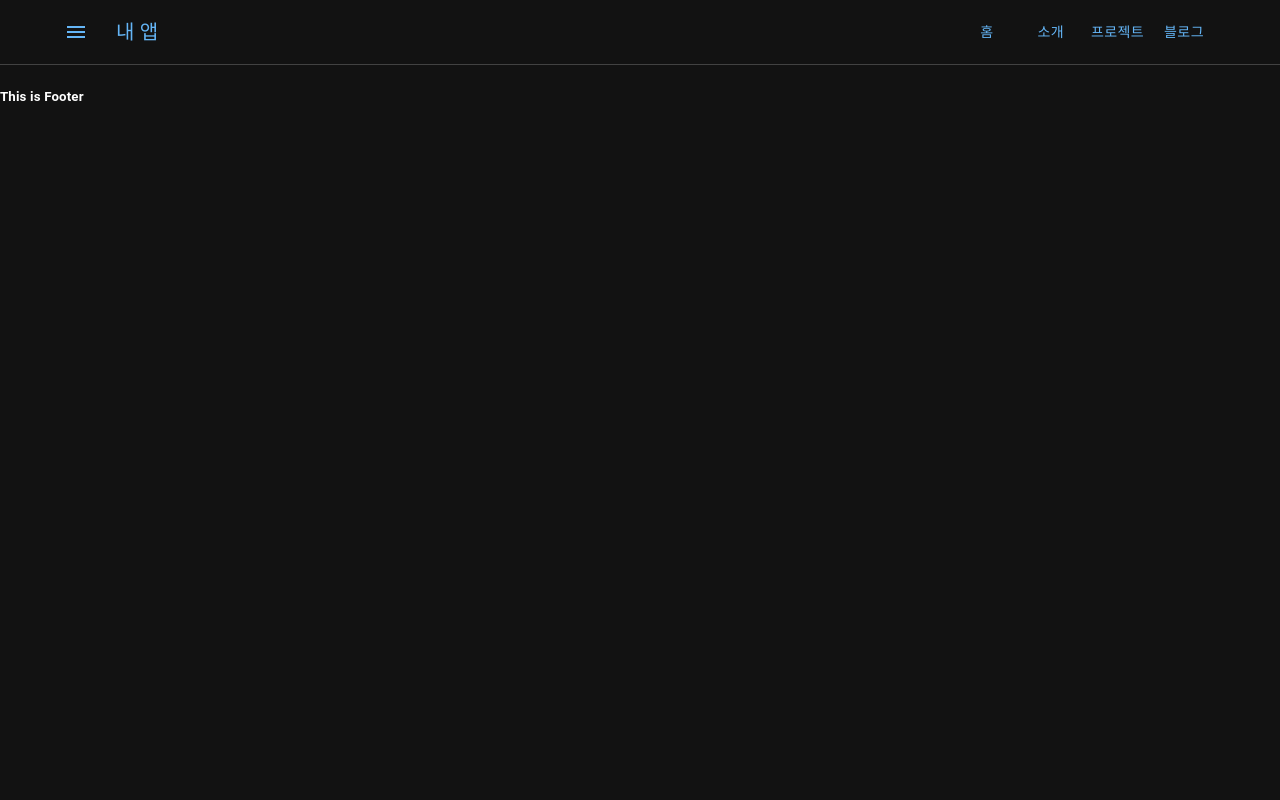
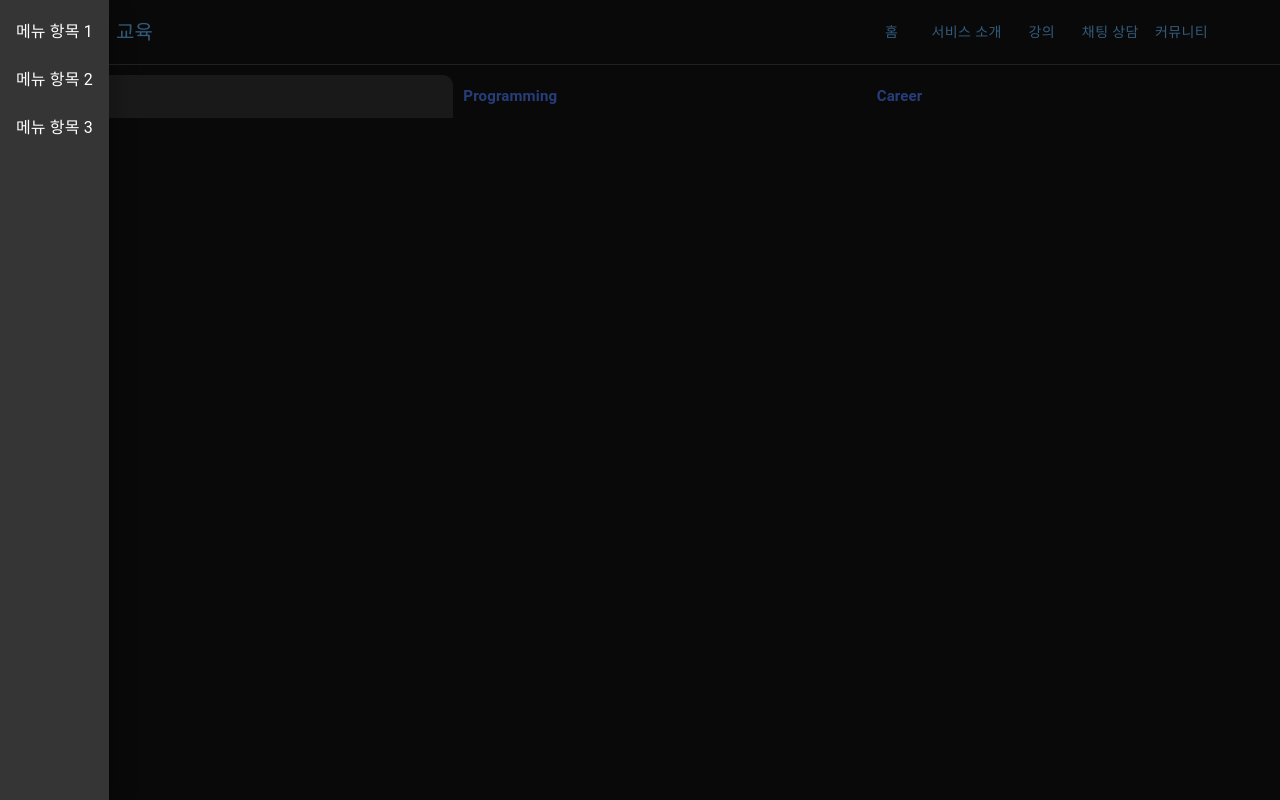
Before and after one commit to elky84/apps, a React (Create React App) app: page /lectures in a window 1280 px wide. Both pictures are taken after a click on the button "open drawer". Built offline with nearby package versions, Linux system fonts and the light colour scheme.

Commit message:
Edu 이식 최신화

```diff
--- a/package.json
+++ b/package.json
@@ -2,7 +2,6 @@
   "name": "projects",
   "version": "0.1.0",
   "private": true,
-  "homepage":"https://elky84.github.io/projects",
   "dependencies": {
     "@emotion/react": "^11.11.4",
     "@emotion/styled": "^11.11.5",
@@ -28,9 +27,7 @@
     "start": "react-scripts start",
     "build": "react-scripts build",
     "test": "react-scripts test",
-    "eject": "react-scripts eject",
-    "deploy": "gh-pages -d build",
-    "predeploy": "npm run build"
+    "eject": "react-scripts eject"
   },
   "eslintConfig": {
     "extends": [
--- /dev/null
+++ b/src/components/Layout/Drawer/Drawer.tsx
@@ -0,0 +1,40 @@
+import React from 'react';
+import { Drawer, List, ListItemButton, ListItemText, ThemeProvider } from '@mui/material';
+import { createTheme } from '@mui/material/styles';
+
+interface MenuDrawerProps {
+  open: boolean;
+  onClose: () => void;
+}
+
+const theme = createTheme({
+  palette: {
+    mode: 'dark',
+  },
+});
+
+const MenuDrawer: React.FC<MenuDrawerProps> = ({ open, onClose }) => {
+  return (
+    <ThemeProvider theme={theme}>
+      <Drawer
+        anchor="left"
+        open={open}
+        onClose={onClose}
+      >
+        <List>
+          <ListItemButton onClick={onClose}>
+            <ListItemText primary="메뉴 항목 1" />
+          </ListItemButton>
+          <ListItemButton onClick={onClose}>
+            <ListItemText primary="메뉴 항목 2" />
+          </ListItemButton>
+          <ListItemButton onClick={onClose}>
+            <ListItemText primary="메뉴 항목 3" />
+          </ListItemButton>
+        </List>
+      </Drawer>
+    </ThemeProvider>
+  );
+}
+
+export default MenuDrawer;
--- a/src/components/Layout/Header/Header.tsx
+++ b/src/components/Layout/Header/Header.tsx
@@ -1,10 +1,17 @@
 
 import { Link as RouterLink } from 'react-router-dom';
 
-import { AppBar, Toolbar, Typography, Button, Container, Box, IconButton } from "@mui/material";
+import { AppBar, Toolbar, Typography, Button, Container, Box, IconButton, Modal } from "@mui/material";
 import MenuIcon from "@mui/icons-material/Menu";
+import { useState } from 'react';
+import MenuDrawer from '../Drawer/Drawer';
 
 const Header = () => {
+  const [drawerOpen, setDrawerOpen] = useState(false);
+
+  const toggleDrawer = () => {
+    setDrawerOpen(!drawerOpen);
+  };
 
   return (
     <>
@@ -12,23 +19,25 @@ const Header = () => {
         <Container maxWidth="lg">
           <Toolbar disableGutters>
             <Box sx={{ flexGrow: 1, display: "flex", alignItems: "center" }}>
-              <IconButton size="large" edge="start" color="inherit" aria-label="open drawer" sx={{ mr: 2 }}>
+              <IconButton size="large" edge="start" color="inherit" aria-label="open drawer" sx={{ mr: 2 }} onClick={toggleDrawer}>
                 <MenuIcon />
               </IconButton>
               <Typography variant="h6" noWrap component="div" sx={{ flexGrow: 1, color: "primary.main" }}>
-                내 앱
+                교육
               </Typography>
             </Box>
-            {["/", "/about", "/projects", "/blog"].map((path, index) => (
+            {["/", "/about", "/lectures", "/chat", "/community"].map((path, index) => (
                 <Button key={index} color="inherit"  component={RouterLink} to={path} sx={{ color: "primary.main" }}>
-                    {["홈", "소개", "프로젝트", "블로그"][index]}
+                    {["홈", "서비스 소개", "강의", "채팅 상담", "커뮤니티"][index]}
                 </Button>
             ))}
           </Toolbar>
         </Container>
       </AppBar>
+
+      <MenuDrawer open={drawerOpen} onClose={toggleDrawer} />
     </>
   );
 }
 
-export default Header
+export default Header;
--- a/src/index.tsx
+++ b/src/index.tsx
@@ -6,13 +6,14 @@ import { BrowserRouter, Routes, Route } from 'react-router-dom';
 
 import Home from './pages/home/Home';
 import About from './pages/about/About';
+import Lectures from './pages/lectures/Lectures';
 import Header from './components/Layout/Header/Header';
 import Footer from './components/Layout/Footer/Footer';
 
 import { ThemeProvider, createTheme } from '@mui/material/styles';
+import Community from './pages/community/Community';
+import Chat from './pages/chat/Chat';
 import { CssBaseline } from '@mui/material';
-import Blog from './pages/Blog/Blog';
-import Projects from './pages/projects/Projects';
 
 const customTheme = createTheme({
   palette: {
@@ -46,8 +47,9 @@ root.render(
         <Routes>
           <Route path='/' element={<Home />}></Route>
           <Route path='/about' element={<About />}></Route>
-          <Route path='/blog' element={<Blog />}></Route>
-          <Route path='/projects' element={<Projects />}></Route>
+          <Route path='/lectures' element={<Lectures />}></Route>
+          <Route path='/chat' element={<Chat />}></Route>
+          <Route path='/community' element={<Community />}></Route>
         </Routes>
         <Footer/>
       </BrowserRouter>
--- /dev/null
+++ b/src/pages/chat/Chat.tsx
@@ -0,0 +1,9 @@
+const Chat = () => {
+    return (
+      <footer>
+        <h2>This is Chat</h2>
+      </footer>
+    )
+  }
+
+  export default Chat
--- /dev/null
+++ b/src/pages/community/Community.tsx
@@ -0,0 +1,9 @@
+const Community = () => {
+    return (
+      <footer>
+        <h2>This is Community</h2>
+      </footer>
+    )
+  }
+
+  export default Community
--- /dev/null
+++ b/src/pages/lectures/Lectures.tsx
@@ -0,0 +1,80 @@
+import { useEffect, useState } from 'react';
+import styled from 'styled-components';
+import { Link } from 'react-router-dom';
+
+const TabMenu = styled.ul`
+  background-color: #121212; /* 어두운 배경 */
+  color: #ffffff;
+  font-weight: bold;
+  display: flex;
+  flex-direction: row;
+  align-items: center;
+  list-style: none;
+  margin-top: 10px;
+
+  .submenu {
+    display: flex;
+    width: calc(100% / 3);
+    padding: 10px;
+    font-size: 15px;
+    transition: 0.5s;
+    border-radius: 10px 10px 0px 0px;
+    color: #4d7bf3; /* 블루 톤의 텍스트 */
+  }
+
+  .focused {
+    background-color: #333333;
+    color: #4d7bf3;
+  }
+`;
+
+const StyledLink = styled(Link)`
+  text-decoration: none;
+  color: inherit;
+
+  &:hover {
+    color: #4d7bf3; /* 블루 톤의 텍스트 */
+  }
+`;
+
+
+const menuArr = [
+  { name: 'Product', path:"/lectures?category=product",  component: <p>product</p> },
+  { name: 'Programming', path: "/lectures?category=programming", component: <p>programming</p> },
+  { name: 'Career', path: "/lectures?category=career", component: <p>career</p> },
+];
+
+const Lectures = () => {
+  const [currentTab, setCurrentTab] = useState(0);
+
+  useEffect(() => {
+    const currentPath = window.location.pathname;
+    const currentIndex = menuArr.findIndex(item => item.path === currentPath);
+    if (currentIndex !== -1) {
+      setCurrentTab(currentIndex);
+    }
+  }, []);
+
+  const selectMenuHandler = (index: number) => {
+    setCurrentTab(index);
+  };
+
+    return (
+      <>
+        <TabMenu>
+          {menuArr.map((el, index) => (
+            <li
+              key={index}
+              className={index === currentTab ? "submenu focused" : "submenu"}
+              onClick={() => selectMenuHandler(index)}
+            >
+              <StyledLink to={el.path}>{el.name}</StyledLink>
+            </li>
+          ))}
+        </TabMenu>
+        {menuArr[currentTab].component}
+      </>
+      )
+  }
+
+  export default Lectures
```
Also changed, not shown: 1 other file (tests, documents, lock files or other folders).
